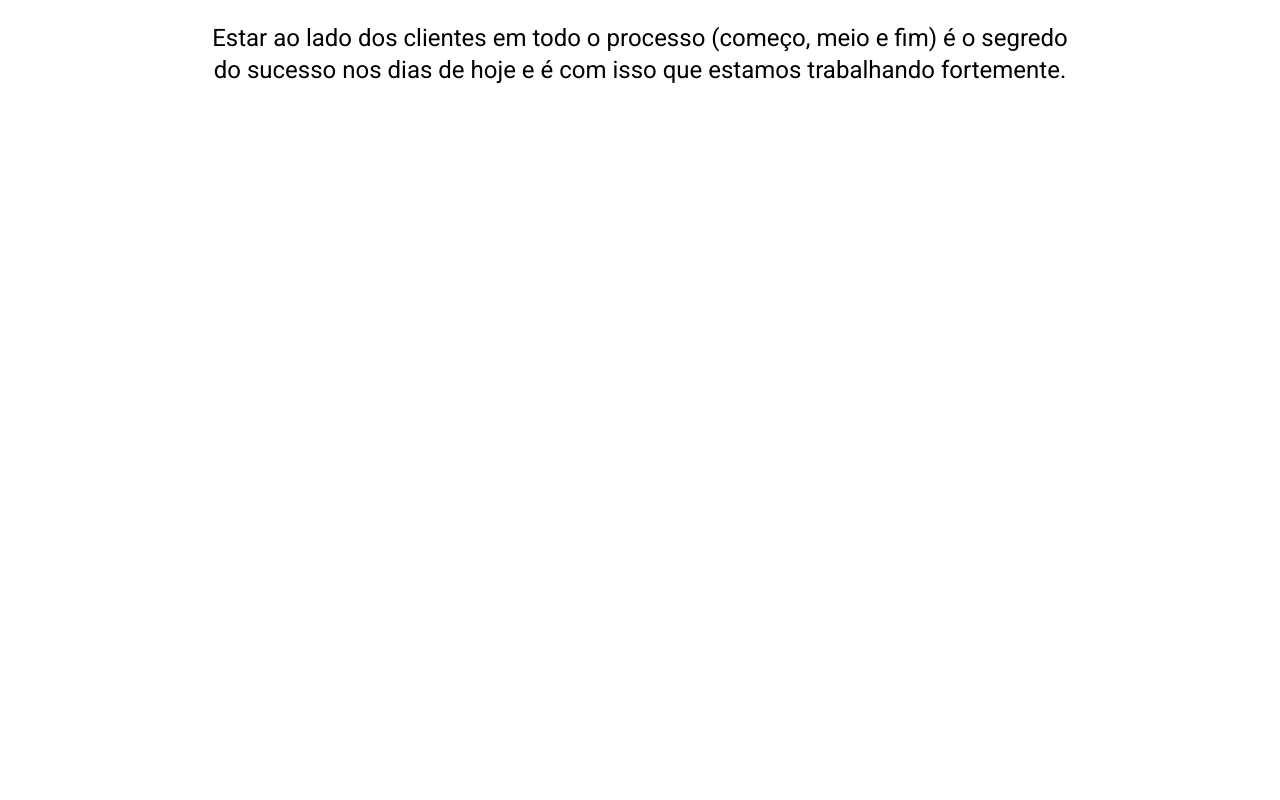
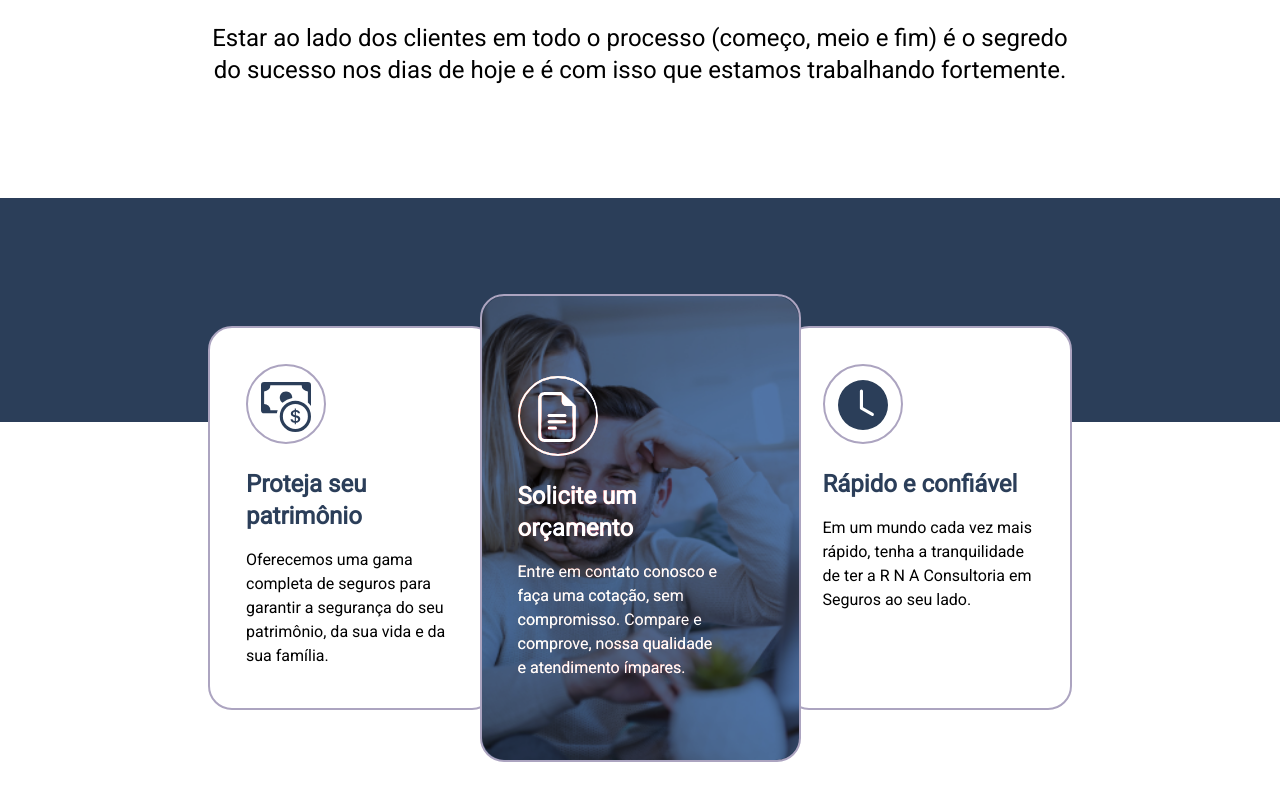
Before and after one commit to rnaconsultoriaemseguros/app, a Next.js app: page / in a window 1280 px wide. Shown: the part 1199-1999 px from the top of the page. Before the commit the page ends 1397 px from the top, so only its background shows below. Built offline with nearby package versions, Linux system fonts and the light colour scheme.

Commit message:
feat: including about2 section

```diff
--- a/app/components/about.jsx
+++ b/app/components/about.jsx
@@ -1,15 +1,35 @@
 export default function About() {
-    return (
-        <div className="md:mt-16 mt-9 md:mb-28 md:mx-44 mx-8">
-            <h2 className="md:text-5xl text-4xl font-bold text-[#2B3E59] text-center">Sobre a R N A Consultoria em Seguros</h2>
+  return (
+    <div className="md:mt-16 mt-9 md:mb-28 md:mx-44 mx-8">
+      <h2 className="md:text-5xl text-4xl font-bold text-[#2B3E59] text-center">
+        Sobre a R N A Consultoria em Seguros
+      </h2>
 
-            <hr className="w-48 h-1 mx-auto mb-7 bg-gray-100 border-0 rounded md:mt-9 mt-7 md:mb-14 dark:bg-[#ACA4C0]" />
+      <hr className="w-48 h-1 mx-auto mb-7 bg-gray-100 border-0 rounded md:mt-9 mt-7 md:mb-14 dark:bg-[#ACA4C0]" />
 
-            <p className="md:text-2xl md:mb-10 mb-12 text-center">Nossa empresa tem como objetivo proporcionar aos clientes total segurança e tranquilidade na contratação de seu seguro, assessorando na identificação das melhores coberturas para atender suas necessidades, bem como informar todos os direitos e deveres que o cliente terá durante a vigência de seu seguro, assegurando assim maior agilidade na liquidação de eventuais sinistros.</p>
+      <p className="md:text-2xl md:mb-10 mb-12 text-center">
+        Nossa empresa tem como objetivo proporcionar aos clientes total
+        segurança e tranquilidade na contratação de seu seguro, assessorando na
+        identificação das melhores coberturas para atender suas necessidades,
+        bem como informar todos os direitos e deveres que o cliente terá durante
+        a vigência de seu seguro, assegurando assim maior agilidade na
+        liquidação de eventuais sinistros.
+      </p>
 
-            <p className="md:text-2xl md:mb-10 mb-12 text-center">Trabalhando com muito profissionalismo e qualidade, temos uma nova abordagem para a atuação de uma Consultoria de Seguros, oferecendo um padrão de excelência no atendimento aos nossos clientes, ampliando a oferta de serviços que possam dar suporte às suas necessidades, da sua família e também auxiliando na gestão de benefícios e proteção de sua empresa.</p>
+      <p className="md:text-2xl md:mb-10 mb-12 text-center">
+        Trabalhando com muito profissionalismo e qualidade, temos uma nova
+        abordagem para a atuação de uma Consultoria de Seguros, oferecendo um
+        padrão de excelência no atendimento aos nossos clientes, ampliando a
+        oferta de serviços que possam dar suporte às suas necessidades, da sua
+        família e também auxiliando na gestão de benefícios e proteção de sua
+        empresa.
+      </p>
 
-            <p className="md:text-2xl text-center">Estar ao lado dos clientes em todo o processo (começo, meio e fim) é o segredo do sucesso nos dias de hoje e é com isso que estamos trabalhando fortemente.</p>
-        </div>
-    )
+      <p className="md:text-2xl text-center mb-24">
+        Estar ao lado dos clientes em todo o processo (começo, meio e fim) é o
+        segredo do sucesso nos dias de hoje e é com isso que estamos trabalhando
+        fortemente.
+      </p>
+    </div>
+  );
 }
--- /dev/null
+++ b/app/components/about2.jsx
@@ -0,0 +1,82 @@
+import Image from "next/image";
+import { BsCashCoin } from "react-icons/bs";
+import { BsFileEarmarkText } from "react-icons/bs";
+import { BsFillClockFill } from "react-icons/bs";
+
+const CashIcon = {
+  color: "#2B3E59",
+  fontSize: "3.125em",
+  marginLeft: "0.55rem",
+  marginTop: "0.7rem",
+};
+
+const BsFileEarmarkTextIcon = {
+  color: "#FFFFFF",
+  fontSize: "3.125em",
+  marginLeft: "0.55rem",
+  marginTop: "0.6rem",
+};
+
+const BsFillClockFillIcon = {
+  color: "#2B3E59",
+  fontSize: "3.125em",
+  marginLeft: "0.6rem",
+  marginTop: "0.6rem",
+};
+
+export default function About2() {
+  return (
+    <div>
+      <div className="bg-[#2B3E59] h-56"></div>
+      <div className="flex flex-wrap md:flex-nowrap md:mx-40 mb-28">
+        <div className="-mt-24 bg-white rounded-3xl border-2 border-[#ACA4C0] p-9 md:w-full md:h-96 md:-mr-4 mx-12">
+          <div className="border-2 border-[#ACA4C0] rounded-full text-[#2B3E59] w-20 h-20 mb-6 p-1">
+            <BsCashCoin style={CashIcon} />
+          </div>
+
+          <h2 className="text-2xl text-[#2B3E59] font-semibold mb-4">
+            Proteja seu patrimônio
+          </h2>
+          <span>
+            Oferecemos uma gama completa de seguros para garantir a segurança do
+            seu patrimônio, da sua vida e da sua família.
+          </span>
+        </div>
+
+        <div className="relative md:-mt-32 -mt-4 bg-[#2B3E59] rounded-3xl border-2 border-[#ACA4C0] md:w-full md:h-full py-20 pl-9 pr-20 mx-5 md:mx-0">
+          <Image
+            src="/about2-img.jpg"
+            className="absolute object-cover mix-blend-overlay rounded-3xl"
+            layout="fill"
+            alt="About Us"
+          />
+          <div>
+            <div className="border-2 border-white rounded-full text-white w-20 h-20 mb-6 p-1">
+              <BsFileEarmarkText style={BsFileEarmarkTextIcon} />
+            </div>
+            <h2 className="text-2xl text-white font-semibold mb-4">
+              Solicite um orçamento
+            </h2>
+            <span className="text-white">
+              Entre em contato conosco e faça uma cotação, sem compromisso.
+              Compare e comprove, nossa qualidade e atendimento ímpares.
+            </span>
+          </div>
+        </div>
+
+        <div className="md:-mt-24 -mt-4 bg-white rounded-3xl border-2 border-[#ACA4C0] p-9 md:w-full md:h-96 md:-ml-4 mx-12">
+          <div className="border-2 border-[#ACA4C0] rounded-full text-[#2B3E59] w-20 h-20 mb-6 p-1">
+            <BsFillClockFill style={BsFillClockFillIcon} />
+          </div>
+          <h2 className="text-2xl text-[#2B3E59] font-semibold mb-4">
+            Rápido e confiável
+          </h2>
+          <span>
+            Em um mundo cada vez mais rápido, tenha a tranquilidade de ter a R N
+            A Consultoria em Seguros ao seu lado.
+          </span>
+        </div>
+      </div>
+    </div>
+  );
+}
--- a/app/layout.jsx
+++ b/app/layout.jsx
@@ -1,5 +1,7 @@
 import { Roboto } from "next/font/google";
 import "./styles/globals.css";
+import "@fortawesome/fontawesome-svg-core/styles.css";
+import { config } from "@fortawesome/fontawesome-svg-core";
 import NavBar from "./components/navbar";
 
 const roboto = Roboto({ subsets: ["latin"], weight: "400" });
--- a/app/page.jsx
+++ b/app/page.jsx
@@ -1,4 +1,5 @@
 import About from "./components/about";
+import About2 from "./components/about2";
 import Slider from "./components/slider";
 
 export default function Home() {
@@ -6,6 +7,7 @@ export default function Home() {
     <>
       <Slider />
       <About />
+      <About2 />
     </>
   );
 }
--- a/package.json
+++ b/package.json
@@ -9,9 +9,13 @@
     "lint": "next lint"
   },
   "dependencies": {
+    "@fortawesome/fontawesome-svg-core": "^6.5.2",
+    "@fortawesome/free-solid-svg-icons": "^6.5.2",
+    "@fortawesome/react-fontawesome": "^0.2.0",
     "next": "14.2.3",
     "react": "^18.3.1",
     "react-dom": "^18.3.1",
+    "react-icons": "^5.2.1",
     "swiper": "^11.1.1"
   },
   "devDependencies": {
```
Also changed, not shown: public/about2-img.jpg (added), 1 other file (tests, documents, lock files or other folders).
